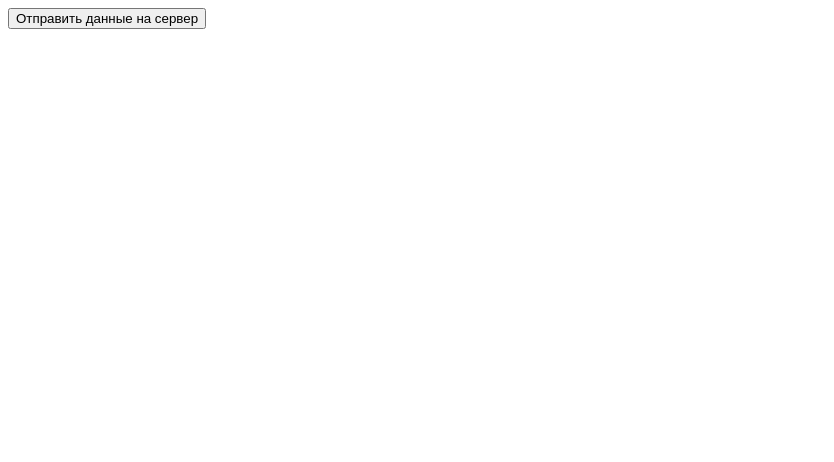
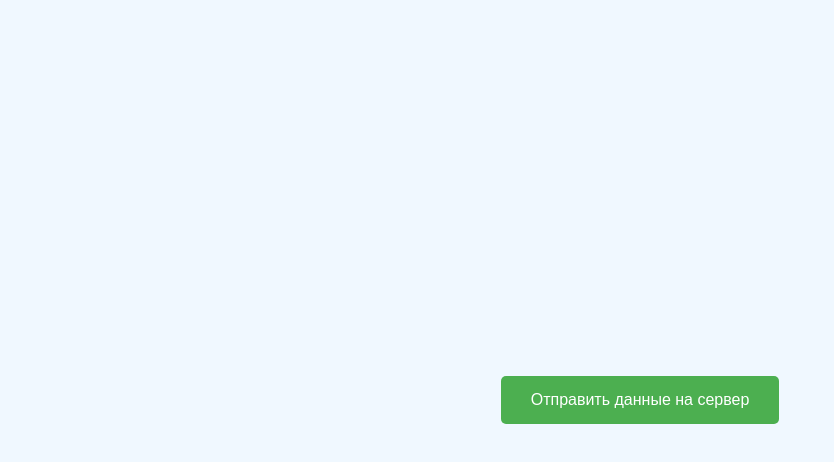
Before and after one commit to kolodin21/MouseTracking, a plain HTML site: page MouseTracking.Client/Index.html in a window 1280 px wide. Shown: the whole page, without its empty margins (0-834 px from the left). Drawn offline with Linux system fonts and the light colour scheme.

Commit message:
Добавил css Чуть изменил парсинга сообщения от сервера

```diff
--- a/MouseTracking.Client/Index.html
+++ b/MouseTracking.Client/Index.html
@@ -4,11 +4,15 @@
     <meta charset="UTF-8">
     <meta name="viewport" content="width=device-width, initial-scale=1.0">
     <title>Mouse Tracker</title>
+    <link rel="stylesheet" href="css/styles.css">
 </head>
 
 <body>
-    <button onclick="sendMouseData()">Отправить данные на сервер</button>
+    <div class="container">
+        <button onclick="sendMouseData()" class="send-button">Отправить данные на сервер</button>
+    </div>
+
+    <script src="js/mouseMove.js"></script>
 </body>
 
-<script src="js/mouseMove.js"></script>
 </html>
--- /dev/null
+++ b/MouseTracking.Client/css/styles.css
@@ -0,0 +1,38 @@
+/* Общие стили для страницы */
+body {
+    font-family: Arial, sans-serif;
+    margin: 0;
+    padding: 0;
+    height: 100vh;
+    display: flex;
+    justify-content: center;
+    align-items: center;
+    background-color: #f0f8ff; /* Цвет фона */
+}
+
+/* Контейнер для центрирования кнопки */
+.container {
+    text-align: center;
+}
+
+/* Стиль кнопки */
+.send-button {
+    padding: 15px 30px;
+    font-size: 16px;
+    background-color: #4CAF50; /* Зеленый цвет */
+    color: white;
+    border: none;
+    border-radius: 5px;
+    cursor: pointer;
+    transition: background-color 0.3s ease;
+}
+
+/* Эффект при наведении */
+.send-button:hover {
+    background-color: #45a049;
+}
+
+/* Эффект при нажатии */
+.send-button:active {
+    background-color: #388e3c;
+}
--- a/MouseTracking.Client/js/mouseMove.js
+++ b/MouseTracking.Client/js/mouseMove.js
@@ -8,7 +8,7 @@ document.addEventListener("mousemove", (event) => {
         y: event.clientY,
         t: Date.now()
     };
-    console.log("Движение мыши:", entry); // Логируем события
+    //console.log("Движение мыши:", entry); // Логируем события
     mouseMovements.push(entry);
 });
 
@@ -25,10 +25,19 @@ function sendMouseData() {
         headers: { "Content-Type": "application/json" },
         body: JSON.stringify(mouseMovements)
     })
-    .then(response => response.text())
+    .then(response => {
+        if (!response.ok) {
+            throw new Error('Сетевая ошибка: ' + response.status);
+        }
+        return response.json(); // Парсим ответ как JSON
+    })
     .then(data => {
-        alert(data.message); // Выводим сообщение
+        console.log("Ответ от сервера:", data);  // Логирование
+
+        alert( "Сообщение от сервера: " + data.message + "\n"
+            + "Количество записей: " + data.count); // Выводим сообщение
+
         mouseMovements = []; // Очистка массива после отправки
     })
-    .catch(error => console.error("Ошибка:", error));
+    .catch(error => console.error("Ошибка:", error))
 }
```
Also changed, not shown: 3 other files.
